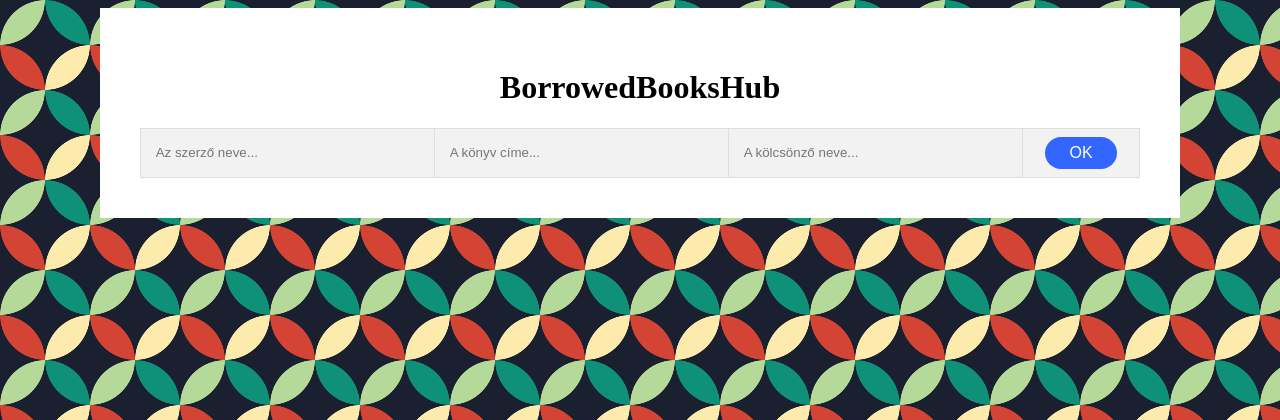
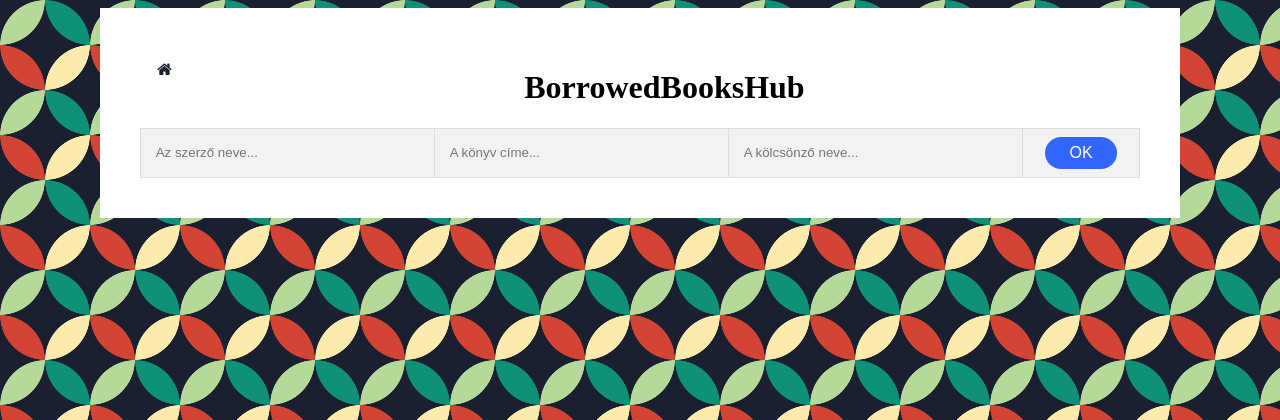
Before and after one commit to nbozsi/BorrowedBooksHub, a FastAPI app: page /new in a window 1280 px wide. Shown: the top 420 px of the page. Run offline with FastAPI, Linux system fonts and the light colour scheme; some web fonts are replaced.

Commit message:
home button

```diff
--- a/app.py
+++ b/app.py
@@ -51,7 +51,7 @@ def add(request: Request, title: str = Form(None), author: str = Form("Ismeretle
     db.add(new_book)
     db.commit()
 
-    url = app.url_path_for("home")
+    url = app.url_path_for("new")
     return RedirectResponse(url=url, status_code=status.HTTP_303_SEE_OTHER)
 
 
--- a/static/style.css
+++ b/static/style.css
@@ -160,3 +160,18 @@ form input[type=text] {
     margin: 0;
     padding: 0;
 }
+
+.home-button {
+    background-color: white;
+    color: #1a2030;
+    padding: 12px 16px;
+    font-size: 16px;
+    cursor: pointer;
+    border: 1px solid white;
+    float: left;
+
+    &:hover {
+        border: 1px solid #1a2030;
+        background-color: whitesmoke;
+    }
+}
--- a/templates/new.html
+++ b/templates/new.html
@@ -4,6 +4,8 @@
 <head>
     <meta charset="UTF-8">
     <meta name="viewport" content="width=device-width, initial-scale=1.0">
+    <link rel="stylesheet" href="https://cdnjs.cloudflare.com/ajax/libs/font-awesome/4.7.0/css/font-awesome.min.css">
+
     <title>BorrowedBooksHub</title>
 
     <link href="{{ url_for('static', path='/style.css') }}" rel="stylesheet">
@@ -11,6 +13,7 @@
 
 <body>
     <div class="main">
+        <a class="home-button" , href="/"><i class="fa fa-home"></i></a>
         <h1>BorrowedBooksHub</h1>
         <form action="/add" method="post">
             <table class="list">
--- a/templates/searchpage.html
+++ b/templates/searchpage.html
@@ -6,13 +6,14 @@
     <meta name="viewport" content="width=device-width, initial-scale=1.0">
     <title>BorrowedBooksHub</title>
 
+    <link rel="stylesheet" href="https://cdnjs.cloudflare.com/ajax/libs/font-awesome/4.7.0/css/font-awesome.min.css">
     <link href="{{ url_for('static', path='/style.css') }}" rel="stylesheet">
 </head>
 
 <body>
     <div class="main">
+        <a class="home-button" , href="/"><i class="fa fa-home"></i></a>
         <h1>BorrowedBooksHub</h1>
-
 
         <form action="/startsearch" method="post">
             <table class="list">
```
